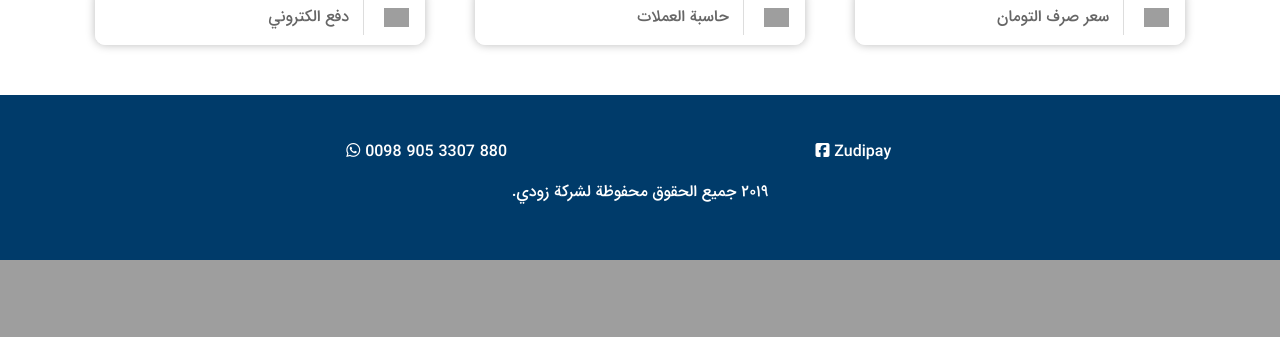
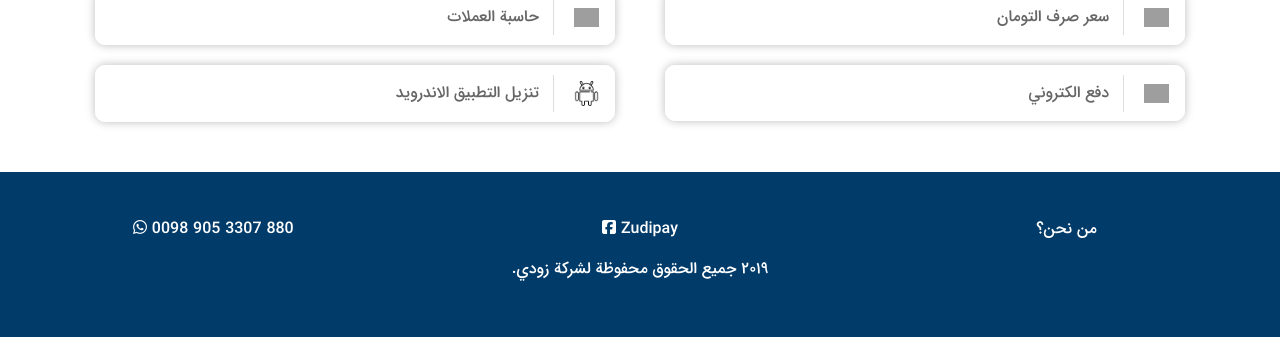
Before and after one commit to mohammadrezaesk/zudipay_v1.0.0, a Django app: page / in a window 1280 px wide. Shown: the part 565-902 px from the top of the page. Before the commit the page ends 825 px from the top, so only its background shows below. Run offline with Django 3.2, Linux system fonts and the light colour scheme; some libraries are stand-ins or nearby versions; grey boxes are pictures that could not be loaded.

Commit message:
android adding

```diff
--- a/ZUDIPAY/urls.py
+++ b/ZUDIPAY/urls.py
@@ -25,5 +25,6 @@ urlpatterns = [
     url(r'^Calculate/',include('calculate.urls')),
     url(r'^zudipayadminstraitor/', include(('zudipayadmin.urls', 'zudipayadmin'), namespace='zudipayadmin')),
     url(r'^havale/', include(('havale.urls', 'havale'), namespace='havale')),
-    url(r'^$',home_views.home)
+    url(r'^$',home_views.home),
+    url(r'^about',home_views.about)
 ] + static(settings.STATIC_URL, document_root=settings.STATIC_ROOT)
--- a/ZUDIPAY/views.py
+++ b/ZUDIPAY/views.py
@@ -2,3 +2,6 @@ from django.shortcuts import render
 def home(request):
     args={}
     return render(request,'zudipay/home.html',args)
+def about(request):
+    args={}
+    return render(request,'zudipay/about.html',args)
--- a/templates/calculator/calculator.html
+++ b/templates/calculator/calculator.html
@@ -12,7 +12,8 @@ function convert(x){
         return true;
     }
     if(from=="dinar"){
-        result.innerHTML = x[1] * input +" تومان";
+        alert(x[1])
+        result.innerHTML = (x[1] * input).toFixed(0) +" تومان";
         return true;
     }
     else{
--- a/templates/zudipay/home.html
+++ b/templates/zudipay/home.html
@@ -9,43 +9,51 @@
 </div>
 <div class="container zudi-menu">
             <div class="row">
-                <div class="col-md-4">
+                <div class="col-md-6">
                     <a href="/Exchange" class="zudi-button">
                         <img src="{% static 'coin.png' %}" class="icon" alt="سعر صرف التومان"/>
                         <div class="vertical-line"></div>
                         <span class="button-text">سعر صرف التومان</span>
                     </a>
                 </div>
-                <div class="col-md-4">
+                <div class="col-md-6">
                     <a href="/Calculate" class="zudi-button">
                         <img src="{% static 'accounting.png' %}" class="icon" alt="حاسبة"/>
                         <div class="vertical-line"></div>
                         <span class="button-text">حاسبة العملات</span>
                     </a>
                 </div>
-                <div class="col-md-4">
+            </div>
+            <div class="row">
+                <div class="col-md-6">
                     <a href="/havale" class="zudi-button">
                         <img src="{% static 'tourit.png' %}" class="icon" alt="دفع الكتروني"/>
                         <div class="vertical-line"></div>
                         <span class="button-text">دفع الكتروني</span>
                     </a>
                 </div>
+                <div class="col-md-6">
+                    <a href="static/ZUDI.apk" class="zudi-button">
+                        <img src="{% static 'android.png' %}" class="icon" alt="تنزيل التطبيق الاندرويد"/>
+                        <div class="vertical-line"></div>
+                        <span class="button-text">تنزيل التطبيق الاندرويد</span>
+                    </a>
+                </div>
             </div>
         </div>
         <footer>
             <div class="row" style="text-align:center;width:100%;">
-                <div class="col-md-2">
-
+                <div class="col-md-4">
+                  <a href="/about" dir="ltr"><p>من نحن؟</p></a>
                 </div>
                 <div class="col-md-4">
                     <a href="https://facebook.com/zuditasrif" dir="ltr"><p><i class="fab fa-facebook-square"></i> Zudipay</p></a>
                 </div>
+
                 <div class="col-md-4">
                     <a href="" dir="ltr"><p><i class="fab fa-whatsapp"></i> 0098 905 3307 880</p></a>
                 </div>
-                <div class="col-md-2">
 
-                </div>
             </div>
             <p style="text-align:center;color:#fff;">۲۰۱۹ جميع الحقوق محفوظة لشركة زودي.</p>
         </footer>
```
Also changed, not shown: templates/base2.html (+3 -4 lines), templates/zudipay/about.html (added, +12 -0 lines), static/android.png (added), static/zudipay/about.css (added), 1 other file.
